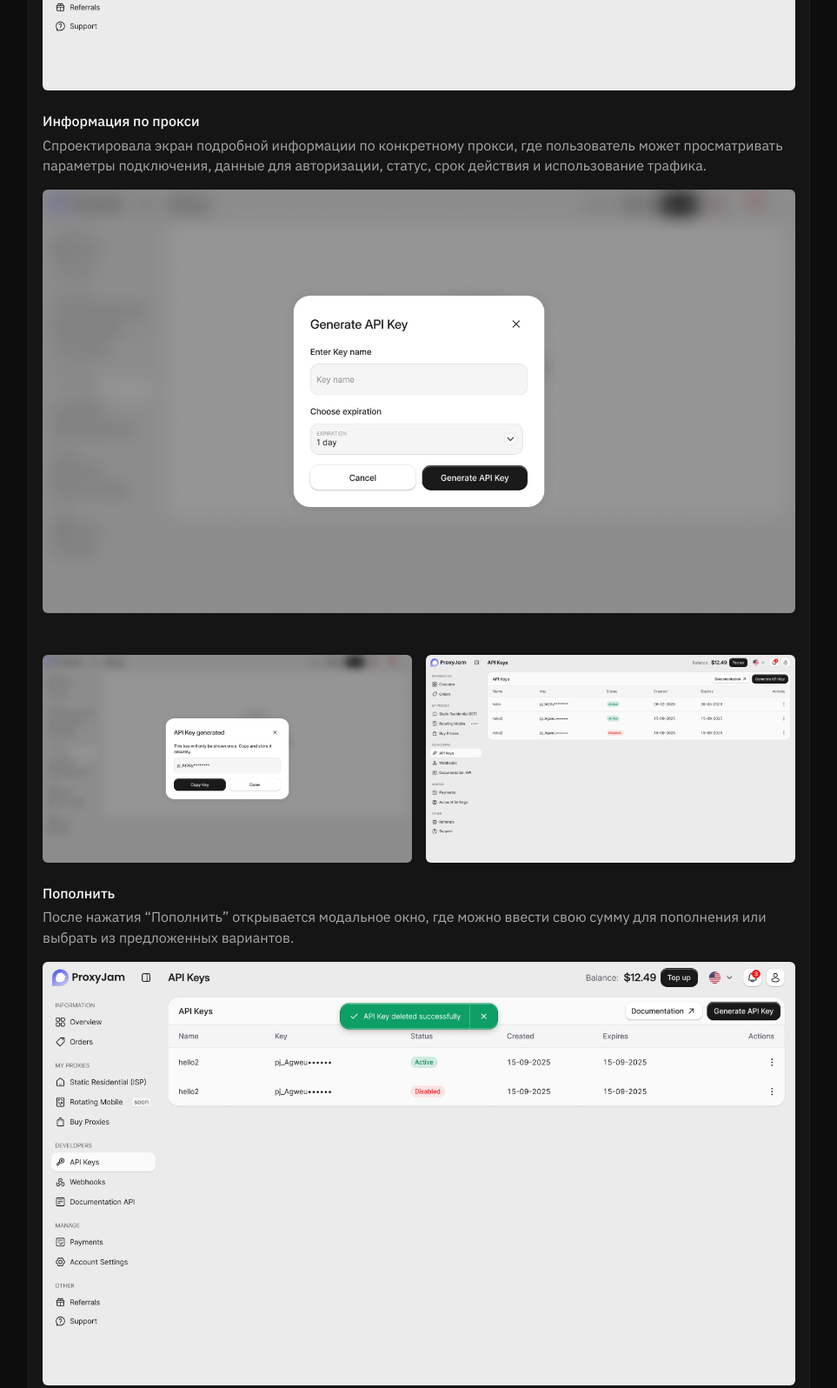
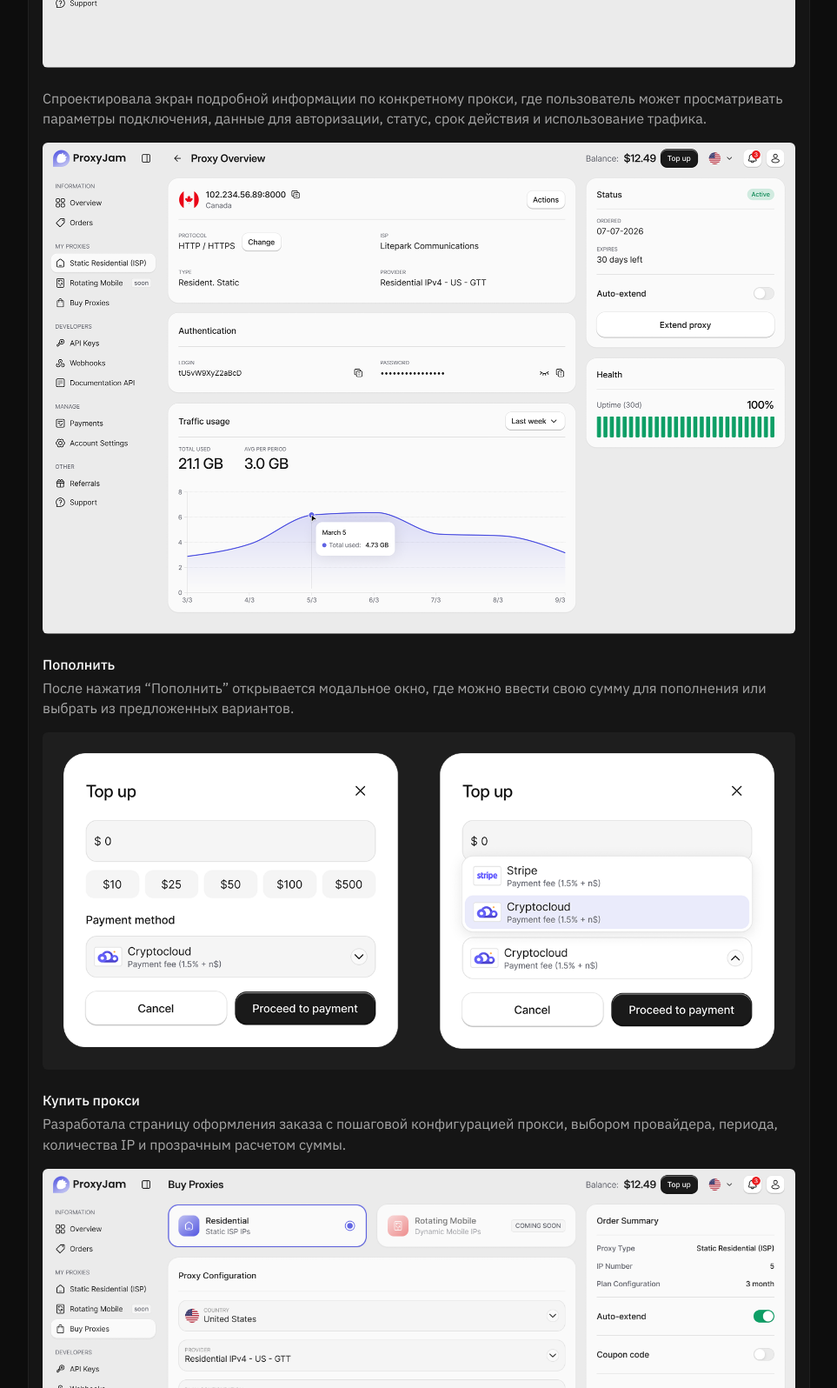
Before and after one commit to victorychern/portfolio, a plain HTML site: page proxyjam.html in a window 1280 px wide. Shown: the part 5720-7316 px from the top of the page at 87% size, without its empty margins (286-1249 px from the left). Drawn offline with Linux system fonts and the light colour scheme.

Commit message:
fixed pj screenshots

```diff
--- a/proxyjam.html
+++ b/proxyjam.html
@@ -166,30 +166,22 @@
         <div class="case-card-img-fill"><img src="src/proxyjam/proxy-table-2.png" alt="Панель действий"/></div>
       </div>
       <div class="middle-paragraph">
-        <div class="mini-paragraph">
-            <h3 class="mini-paragraph">Поиск и фильтры</h3>
              <p class="section-text">При нажатии кнопки “поиск и фильтры” открывается дополнительная панель с фильтрами и всплывает строка поиска. Строка поиска заменяет собой вкладки, поскольку фильтрация будет идти по всему контенту в таблице.</p>
-        </div>
-        <div class="case-card-img-fill"><img src="src/proxyjam/search-filter.png" alt="Фильтры"/></div>
+        <div class="case-card-img-fill"><img src="src/proxyjam/filter.png" alt="Фильтры"/></div>
       </div>
       <div class="middle-paragraph">
-        <div class="mini-paragraph">
-             <h3 class="mini-paragraph">Информация по прокси</h3>
              <p class="section-text">Спроектировала экран подробной информации по конкретному прокси, где пользователь может просматривать параметры подключения, данные для авторизации, статус, срок действия и использование трафика.</p>
-        </div>
-        <div class="case-card-img-fill"><img src="src/proxyjam/proxy-detail-1.png" alt="Детали прокси"/></div>
-      </div>
-      <div class="design-row">
-        <div class="case-card-img-fill"><img src="src/proxyjam/no-results.png" alt="Пустой результат"/></div>
-        <div class="case-card-img-fill"><img src="src/proxyjam/empty-state.png" alt="Пустое состояние"/></div>
+        <div class="case-card-img-fill"><img src="src/proxyjam/overview.png" alt="Детали прокси"/></div>
       </div>
       <div class="middle-paragraph">
         <div class="mini-paragraph">
              <h3 class="mini-paragraph">Пополнить</h3>
              <p class="section-text">После нажатия “Пополнить” открывается модальное окно, где можно ввести свою сумму для пополнения или выбрать из предложенных вариантов.</p>
         </div>
+                <div class="case-card-image-container">
                 <div class="case-card-img-fill">
-                <img src="src/proxyjam/topup-modal.png" alt="Пополнение баланса"/>
+                <img src="src/proxyjam/Top up 1.png" alt="Пополнение баланса"/>
+                </div>
                 </div>
       </div>
       <div class="middle-paragraph">
@@ -214,6 +206,8 @@
         <div class="case-card-img-fill"><img src="src/proxyjam/api-keys-empty.png" alt="API Keys пустой"/></div>
         <p class="section-text">Разработала форму генерации API key, где пользователь задает название ключа и срок его действия.</p>
         <div class="case-card-img-fill"><img src="src/proxyjam/api-key-created.png" alt="API Key создан"/></div>
+        <p class="section-text">Продумала экран подтверждения, на котором пользователь может один раз скопировать сгенерированный ключ и безопасно сохранить его.</p>
+        <div class="case-card-img-fill"><img src="src/proxyjam/api-key-copy.png" alt="API Key создан"/></div>
         <p class="section-text">Создала экран управления ключами с таблицей, статусами, датами создания и истечения, а также доступом к документации и повторной генерации ключей.</p>
         <div class="case-card-img-fill"><img src="src/proxyjam/api-keys-table-generated.png" alt="Список API Keys"/></div>
         <p class="section-text">Модальное окно удаления ключа с предупреждением о последствиях, чтобы снизить риск случайного действия.</p>
```
Also changed, not shown: src/proxyjam/Top up 1.png (added), src/proxyjam/api-key-copy.png (added), src/proxyjam/filter.png (added), src/proxyjam/overview.png (added), 1 other file.
